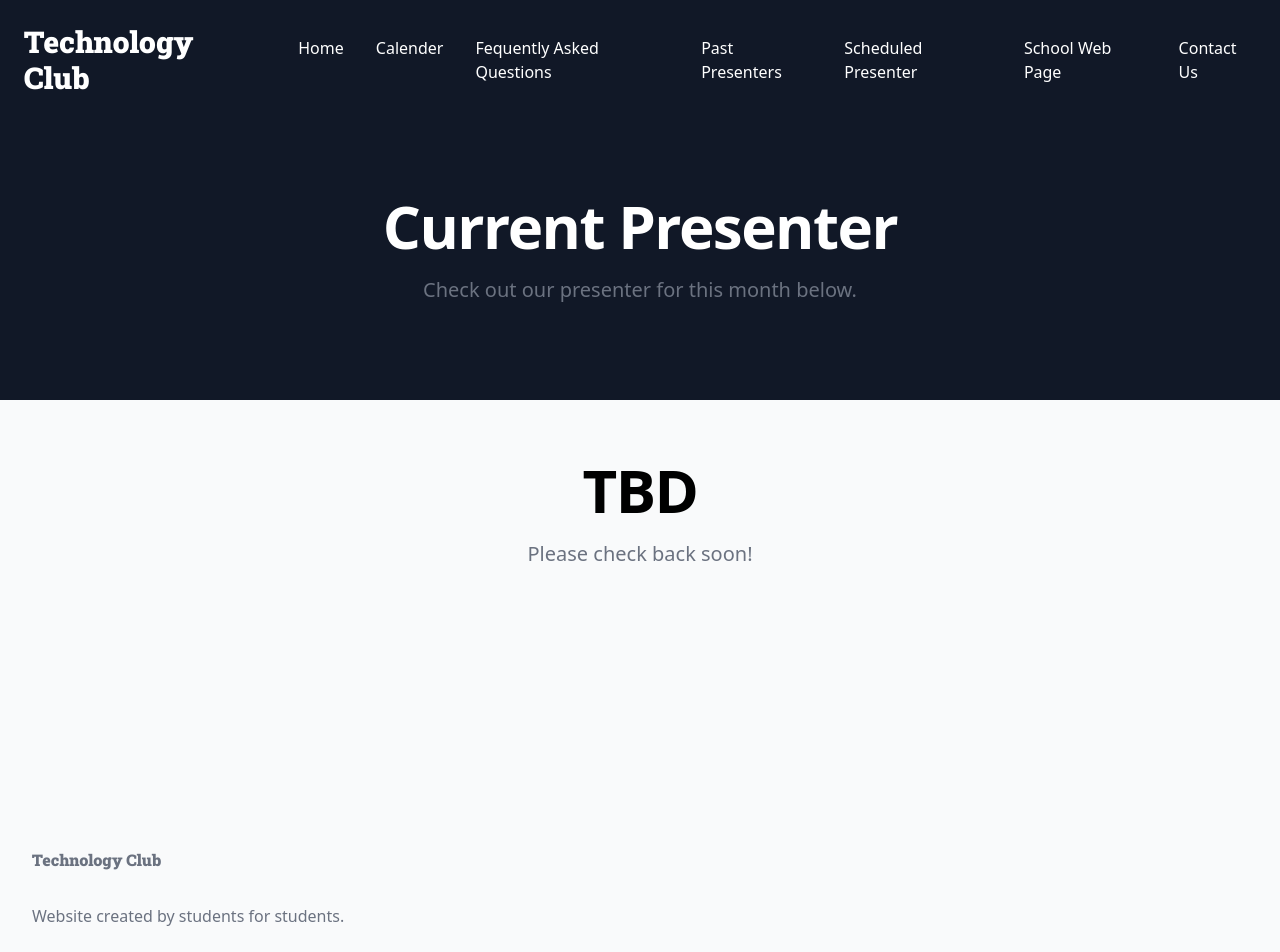
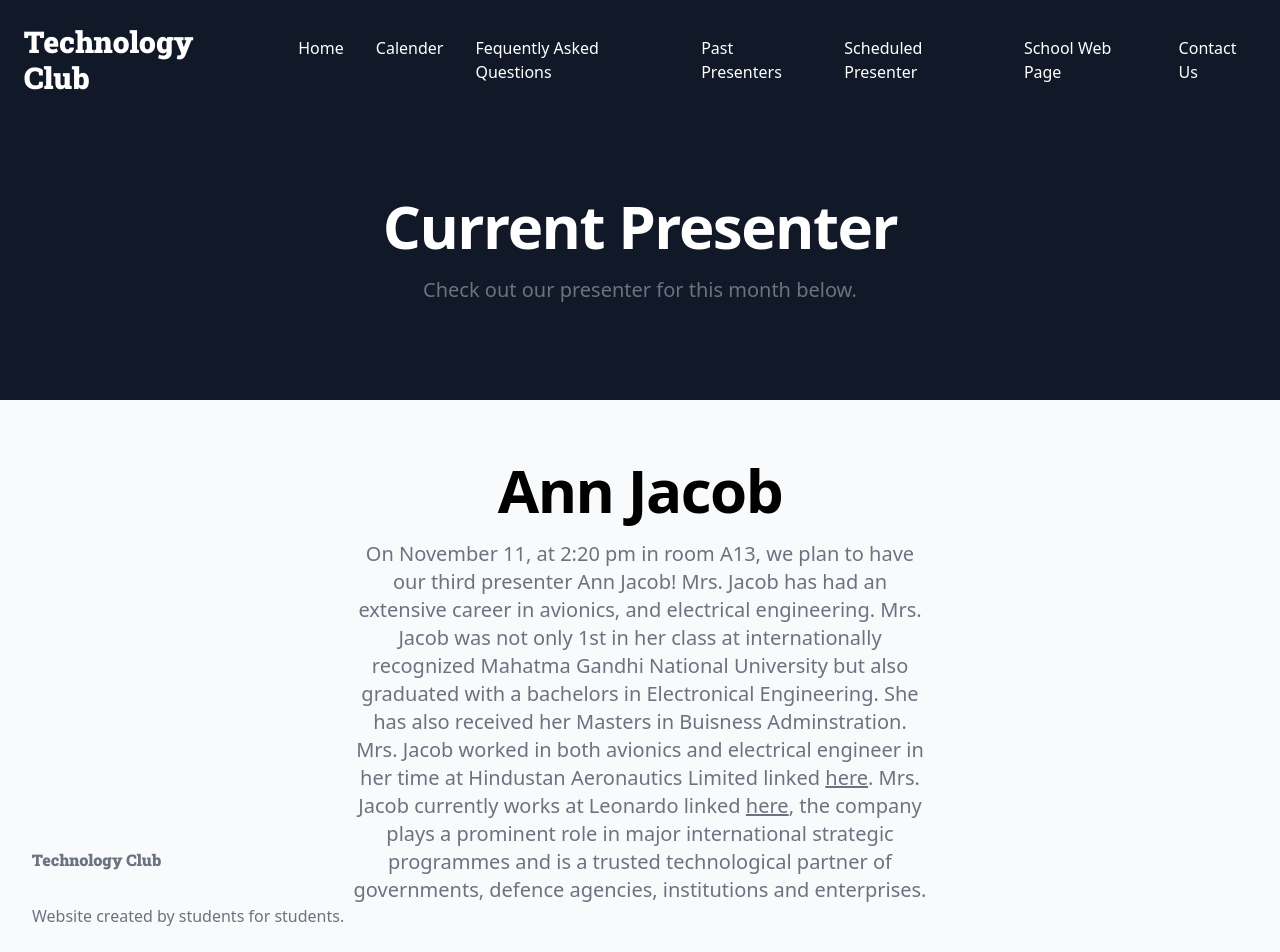
Before and after one commit to Seanrk06/CRSTechnologyClub, a React (Create React App) app: page /CurrentPresenter in a window 1280 px wide. Shown: the top 952 px of the page. Built offline with nearby package versions, Linux system fonts and the light colour scheme.

Commit message:
Added Ann Jacob

```diff
--- a/src/components/CurrentPresenterList.jsx
+++ b/src/components/CurrentPresenterList.jsx
@@ -5,10 +5,30 @@ function CurrentPresenterList() {
     <div className="bg-gray-50 pt-9 lg:h-96">
       <div className="text-center lg:mb-24 md:mb-0">
         <p className="mt-1 pt-5 text-2xl font-bold tracking-tight text-black sm:text-5xl lg:text-6xl">
-          TBD
+          Ann Jacob
         </p>
         <p className="mx-auto mt-5 max-w-xl text-xl text-gray-500">
-          Please check back soon!
+          On November 11, at 2:20 pm in room A13, we plan to have our third
+          presenter Ann Jacob! Mrs. Jacob has had an extensive career in
+          avionics, and electrical engineering. Mrs. Jacob was not only 1st in
+          her class at internationally recognized Mahatma Gandhi National
+          University but also graduated with a bachelors in Electronical
+          Engineering. She has also received her Masters in Buisness
+          Adminstration. Mrs. Jacob worked in both avionics and electrical
+          engineer in her time at Hindustan Aeronautics Limited linked{" "}
+          <a href="https://hal-india.co.in/" className="underline">
+            here
+          </a>
+          . Mrs. Jacob currently works at Leonardo linked{" "}
+          <a
+            href="https://www.leonardo.com/en/about/profile"
+            className="underline"
+          >
+            here
+          </a>
+          , the company plays a prominent role in major international strategic
+          programmes and is a trusted technological partner of governments,
+          defence agencies, institutions and enterprises.
         </p>
       </div>
     </div>
--- a/src/components/calenders/Calender2.jsx
+++ b/src/components/calenders/Calender2.jsx
@@ -80,9 +80,9 @@ export default function Calender() {
         <ol className="mt-2 divide-y divide-gray-200 text-sm leading-6 text-gray-500">
           <li className="py-4 sm:flex">
             <time dateTime="2022-01-17" className="w-28 flex-none">
-              Thursday, November 10
+              Friday, November 11
             </time>
-            <p className="mt-2 flex-auto sm:mt-0">To be decided</p>
+            <p className="mt-2 flex-auto sm:mt-0">We plan to have Ann Jacob a former engineer who now works as a manufacturing manager at the world renowned Leonardo Defense and Space.</p>
           </li>
           <li className="py-4 sm:flex">
             <time dateTime="2022-01-17" className="w-28 flex-none">
--- a/src/data/monthdata.js
+++ b/src/data/monthdata.js
@@ -109,8 +109,8 @@ const monthData2 = [
         { date: '2022-11-07', isCurrentMonth: true },
         { date: '2022-11-08', isCurrentMonth: true },
         { date: '2022-11-09', isCurrentMonth: true },
-        { date: '2022-11-10', isCurrentMonth: true, eventScheduled: true, description: "TBD"  },
-        { date: '2022-11-11', isCurrentMonth: true },
+        { date: '2022-11-10', isCurrentMonth: true },
+        { date: '2022-11-11', isCurrentMonth: true, eventScheduled: true, description: "TBD" },
         { date: '2022-11-12', isCurrentMonth: true},
         { date: '2022-11-13', isCurrentMonth: true },
         { date: '2022-11-14', isCurrentMonth: true },
```
